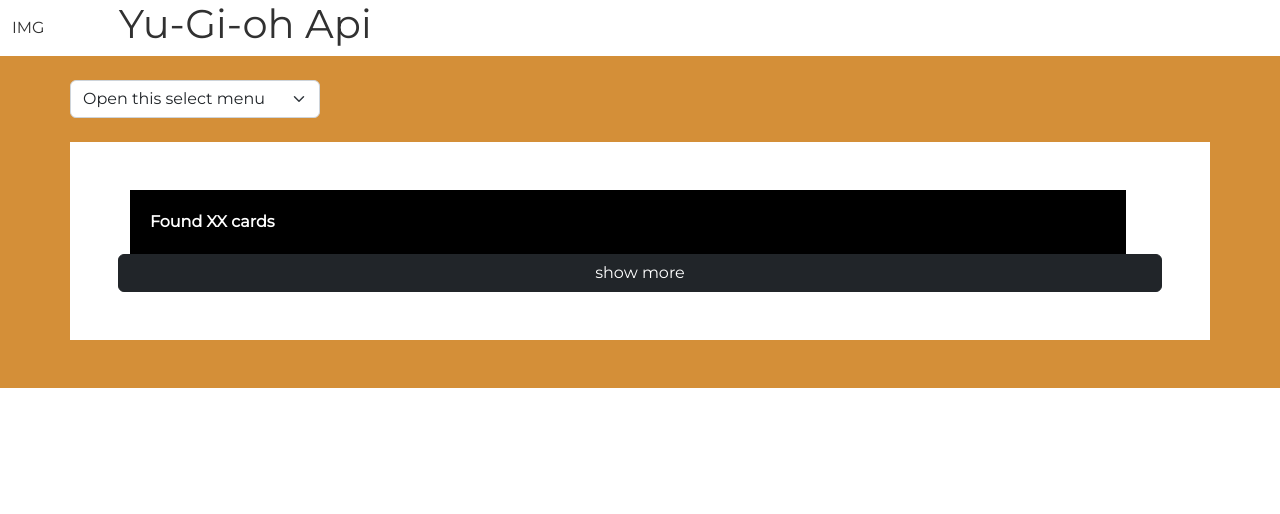
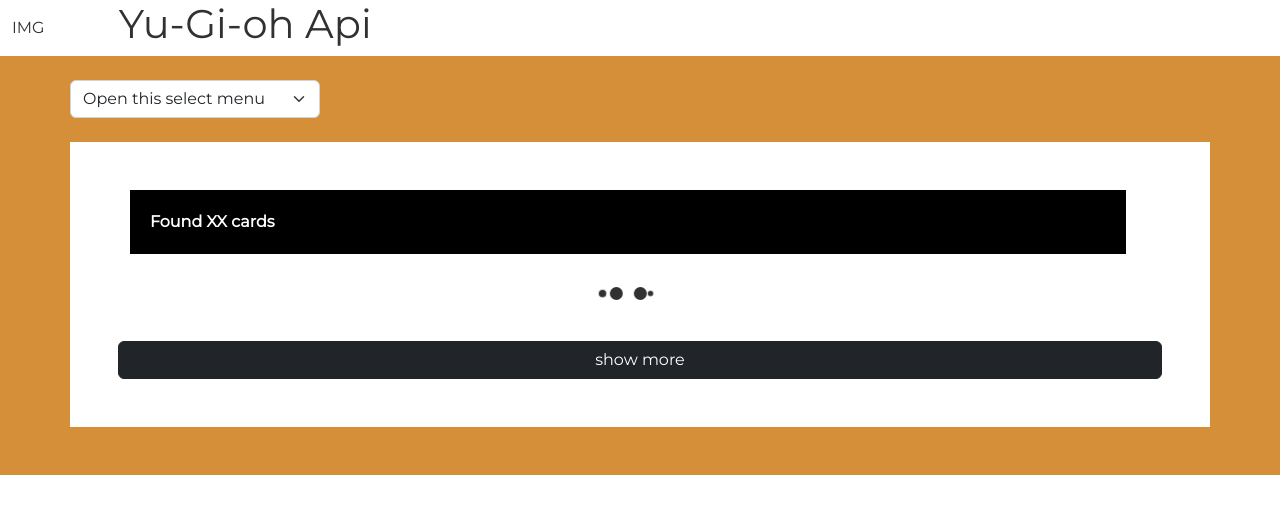
Before and after one commit to massimilianosabatino/vite-yu-gi-oh, a Vue app: page / in a window 1280 px wide. Shown: the top 514 px of the page. Built offline with nearby package versions, Linux system fonts and the light colour scheme; no server answers.

Commit message:
add: loader on cards download

```diff
--- a/src/assets/sass/base/_common.scss
+++ b/src/assets/sass/base/_common.scss
@@ -0,0 +1,3 @@
+[v-cloak] {
+    display: none;
+  }
--- /dev/null
+++ b/src/assets/sass/components/_index.scss
@@ -0,0 +1 @@
+@use './loader' as *;
--- /dev/null
+++ b/src/assets/sass/components/_loader.scss
@@ -0,0 +1,55 @@
+.lds-ellipsis {
+    display: inline-block;
+    position: relative;
+    width: 80px;
+    height: 80px;
+  }
+  .lds-ellipsis div {
+    position: absolute;
+    top: 33px;
+    width: 13px;
+    height: 13px;
+    border-radius: 50%;
+    background: #313131;
+    animation-timing-function: cubic-bezier(0, 1, 1, 0);
+  }
+  .lds-ellipsis div:nth-child(1) {
+    left: 8px;
+    animation: lds-ellipsis1 0.6s infinite;
+  }
+  .lds-ellipsis div:nth-child(2) {
+    left: 8px;
+    animation: lds-ellipsis2 0.6s infinite;
+  }
+  .lds-ellipsis div:nth-child(3) {
+    left: 32px;
+    animation: lds-ellipsis2 0.6s infinite;
+  }
+  .lds-ellipsis div:nth-child(4) {
+    left: 56px;
+    animation: lds-ellipsis3 0.6s infinite;
+  }
+  @keyframes lds-ellipsis1 {
+    0% {
+      transform: scale(0);
+    }
+    100% {
+      transform: scale(1);
+    }
+  }
+  @keyframes lds-ellipsis3 {
+    0% {
+      transform: scale(1);
+    }
+    100% {
+      transform: scale(0);
+    }
+  }
+  @keyframes lds-ellipsis2 {
+    0% {
+      transform: translate(0, 0);
+    }
+    100% {
+      transform: translate(24px, 0);
+    }
+  }
--- /dev/null
+++ b/src/components/LoaderAppComponent.vue
@@ -0,0 +1,11 @@
+<script>
+export default {}
+</script>
+
+<template>
+    <div class="lds-ellipsis"><div></div><div></div><div></div><div></div></div>
+</template>
+
+<style lang="scss" scoped>
+
+</style>
--- a/src/components/MainAppComponent.vue
+++ b/src/components/MainAppComponent.vue
@@ -1,12 +1,14 @@
 <script>
 import MainFilterComponent from './MainFilterComponent.vue';
 import CardListComponent from './CardListComponent.vue';
+import LoaderAppComponent from './LoaderAppComponent.vue';
 import axios from 'axios';
 import { store } from '../store';
 export default {
     components: {
         MainFilterComponent,
         CardListComponent,
+        LoaderAppComponent,
     },
     data(){
         return {
@@ -45,7 +47,10 @@
                     </div>
                 </div>
                 <div class="row row-cols-5">
-                    <CardListComponent />
+                    <div class="text-center w-100" v-if="store.cards.length === 0">
+                        <LoaderAppComponent />
+                    </div>
+                    <CardListComponent v-else v-cloak/>
                 </div>
                 <button type="button" class="btn btn-dark" @click="addPagination">show more</button>
 
--- a/src/main.scss
+++ b/src/main.scss
@@ -3,3 +3,5 @@
 
 @use './assets/sass/abstracts' as *;
 @use './assets/sass/base' as *;
+
+@use './assets/sass/components/index' as *;
```
